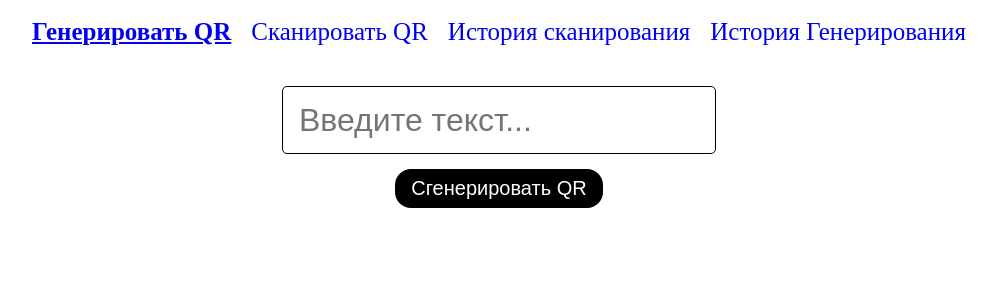
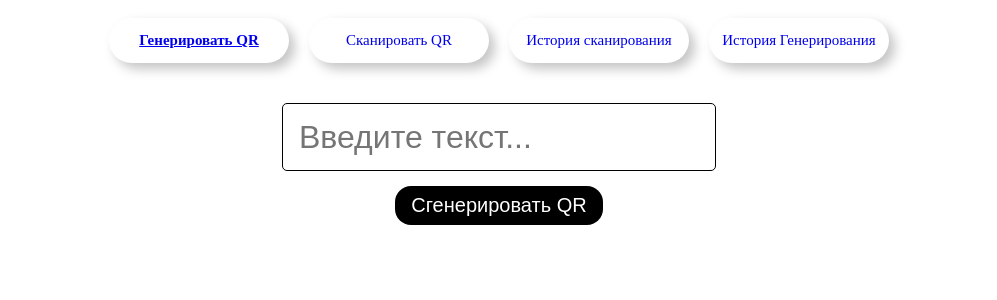
Before and after one commit to Yurik-00007/qr-code, a React (Vite) app: page / in a window 1280 px wide. Shown: the top 300 px of the page, without its empty margins (141-1138 px from the left). Built offline with nearby package versions, Linux system fonts and the light colour scheme.

Commit message:
add style for botton

```diff
--- a/src/components/Navigation/Navigation.jsx
+++ b/src/components/Navigation/Navigation.jsx
@@ -1,8 +1,9 @@
 import {NavLink} from "react-router-dom";
 import s from './Navigation.module.css'
+
 export const Navigation = () => {
   // const styleFn=({isActive})=>isActive?{color:'lightgreen',textDecoration:'underline'}:{}
-  const styleFn=({isActive}) =>isActive ? s.active : ''
+  const styleFn = ({isActive}) => isActive ? s.active : ''
   return (
     <nav className={s.navigation}>
       <NavLink to={'/'} className={styleFn}>Генерировать QR </NavLink>
--- a/src/components/Navigation/Navigation.module.css
+++ b/src/components/Navigation/Navigation.module.css
@@ -8,9 +8,39 @@
 }
 
 a {
+    display: flex; /* Flexbox */
+    align-items: center; /* Вертикальное центрирование */
+    justify-content: center;
     text-decoration: none;
+    width: 12em;
+    height: 3em;
+    border-radius: 30em;
+    font-size: 15px;
+    font-family: inherit;
+    border: none;
+    position: relative;
+    cursor: pointer;
+    overflow: hidden;
+    z-index: 1;
+    box-shadow: 6px 6px 12px #c5c5c5, -6px -6px 12px #ffffff;
+}
+a::before{
+    content: '';
+    width: 0;
+    height: 3em;
+    border-radius: 30em;
+    position: absolute;
+    top: 0;
+    left: 0;
+    background-image: linear-gradient(to right, #0fd850 0%, #f9f047 100%);
+    transition: .5s ease;
+    display: block;
+    z-index:-1;
 }
 
+a:hover::before{
+width: 12em;
+}
 .active {
     text-decoration: underline;
     font-weight: 900;
```
